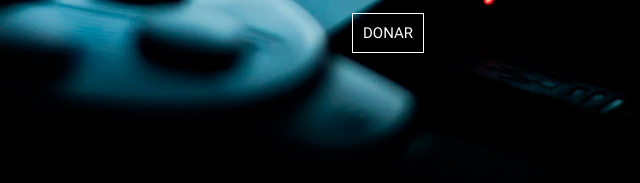
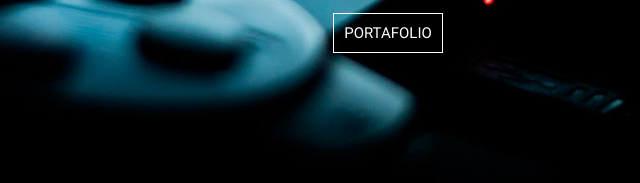
Before and after one commit to Sergyds12/CV, a plain HTML site: page index.html in a window 1280 px wide. Shown: the part 467-650 px from the top of the page, 252-892 px from the left. Drawn offline with Linux system fonts and the light colour scheme; a script that the page names is missing.

Commit message:
Chiltepino

```diff
--- a/index.html
+++ b/index.html
@@ -26,7 +26,8 @@
 		</section>
 		<div class="row white-text center-align">
 			<h1>Los Videojuegos</h1>
-			<a href="" class="white-text">DONAR</a>
+			<a href="
+http://copyrightenyoutube.blogspot.com/2017/04/el-copyright-en-los-canales-de-youtube.html" class="white-text">PORTAFOLIO</a>
 		</div>
 	</div>
 
```
